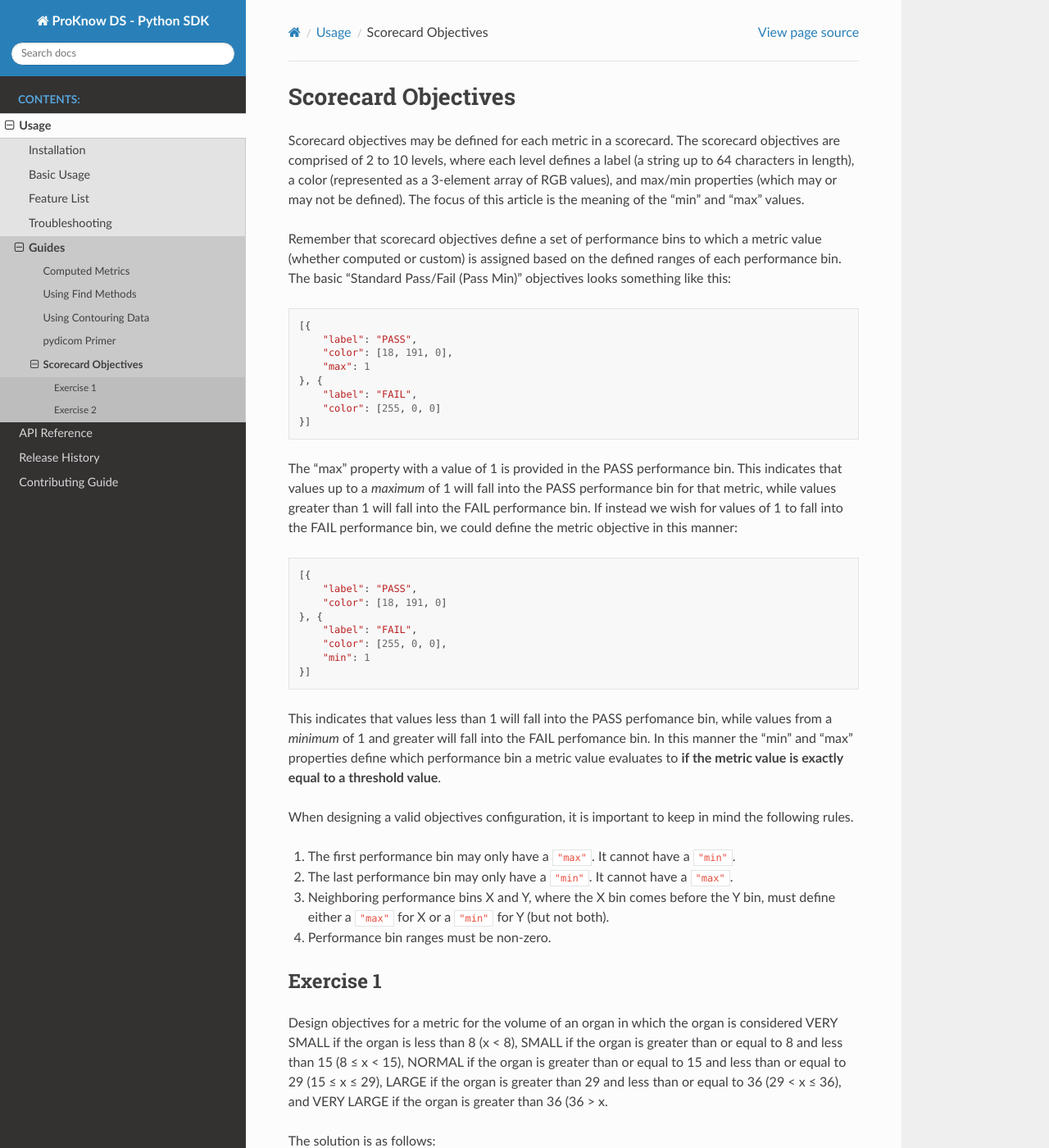
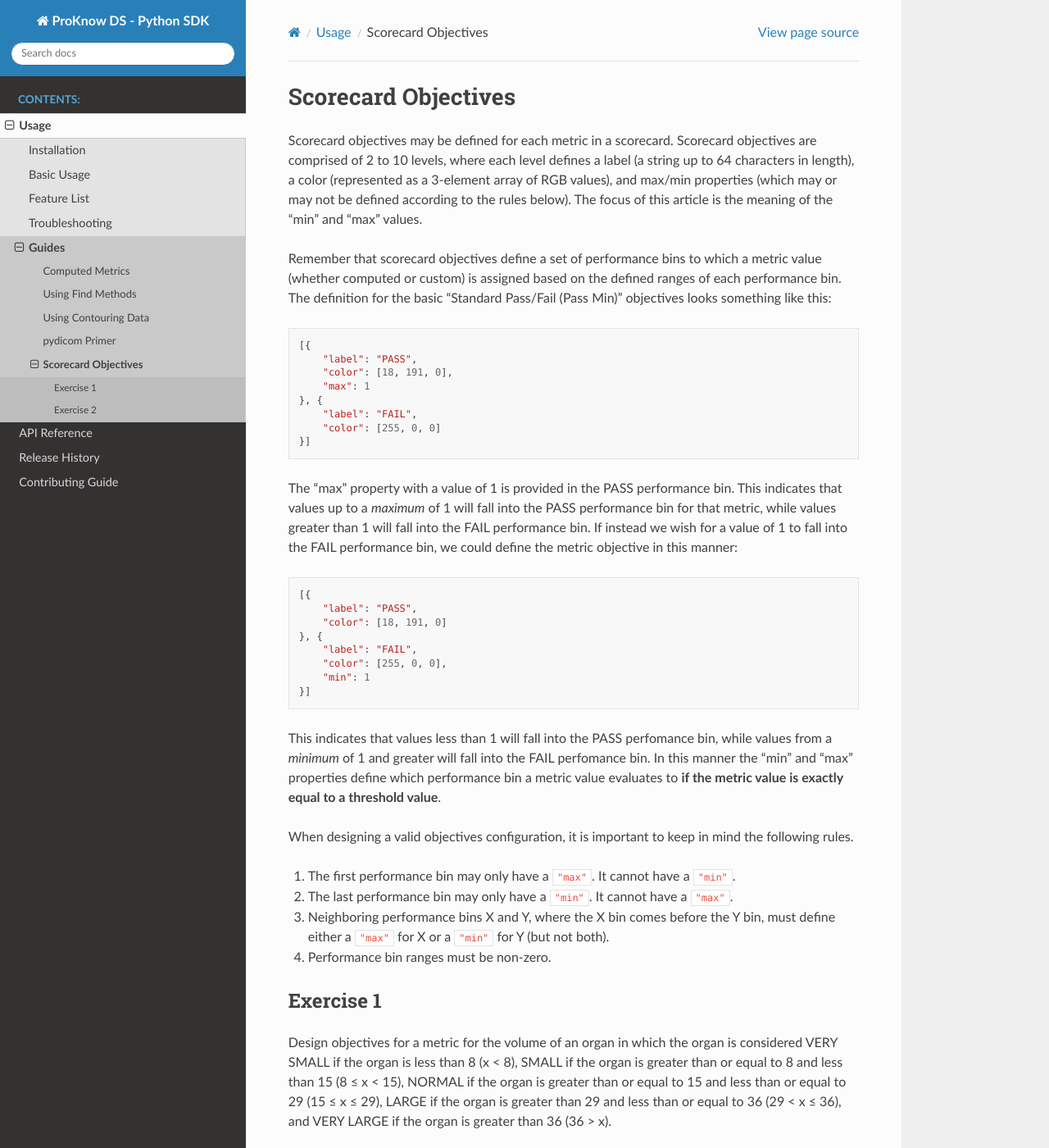
Before and after one commit to proknow/proknow-python, a Sphinx documentation site: the page built from docs/usage/scorecard_objectives.rst, in a window 1280 px wide and 1400 px high. Shown: the whole window at 82% size. Built offline with Sphinx 7.4.7 and the Read the Docs theme 2.0.0, drawn with Linux system fonts in a browser that asks for light colours.

Commit message:
tweak wording in guide; fixed typo

```diff
--- a/docs/usage/scorecard_objectives.rst
+++ b/docs/usage/scorecard_objectives.rst
@@ -3,9 +3,9 @@
 Scorecard Objectives
 ====================
 
-Scorecard objectives may be defined for each metric in a scorecard. The scorecard objectives are comprised of 2 to 10 levels, where each level defines a label (a string up to 64 characters in length), a color (represented as a 3-element array of RGB values), and max/min properties (which may or may not be defined). The focus of this article is the meaning of the "min" and "max" values.
+Scorecard objectives may be defined for each metric in a scorecard. Scorecard objectives are comprised of 2 to 10 levels, where each level defines a label (a string up to 64 characters in length), a color (represented as a 3-element array of RGB values), and max/min properties (which may or may not be defined according to the rules below). The focus of this article is the meaning of the "min" and "max" values.
 
-Remember that scorecard objectives define a set of performance bins to which a metric value (whether computed or custom) is assigned based on the defined ranges of each performance bin. The basic "Standard Pass/Fail (Pass Min)" objectives looks something like this::
+Remember that scorecard objectives define a set of performance bins to which a metric value (whether computed or custom) is assigned based on the defined ranges of each performance bin. The definition for the basic "Standard Pass/Fail (Pass Min)" objectives looks something like this::
 
     [{
         "label": "PASS",
@@ -16,7 +16,7 @@ Remember that scorecard objectives define a set of performance bins to which a m
         "color": [255, 0, 0]
     }]
 
-The "max" property with a value of 1 is provided in the PASS performance bin. This indicates that values up to a *maximum* of 1 will fall into the PASS performance bin for that metric, while values greater than 1 will fall into the FAIL performance bin. If instead we wish for values of 1 to fall into the FAIL performance bin, we could define the metric objective in this manner::
+The "max" property with a value of 1 is provided in the PASS performance bin. This indicates that values up to a *maximum* of 1 will fall into the PASS performance bin for that metric, while values greater than 1 will fall into the FAIL performance bin. If instead we wish for a value of 1 to fall into the FAIL performance bin, we could define the metric objective in this manner::
 
     [{
         "label": "PASS",
@@ -39,7 +39,7 @@ When designing a valid objectives configuration, it is important to keep in mind
 Exercise 1
 ----------
 
-Design objectives for a metric for the volume of an organ in which the organ is considered VERY SMALL if the organ is less than 8 (x < 8), SMALL if the organ is greater than or equal to 8 and less than 15 (8 ≤ x < 15), NORMAL if the organ is greater than or equal to 15 and less than or equal to 29 (15 ≤ x ≤ 29), LARGE if the organ is greater than 29 and less than or equal to 36 (29 < x ≤ 36), and VERY LARGE if the organ is greater than 36 (36 > x.
+Design objectives for a metric for the volume of an organ in which the organ is considered VERY SMALL if the organ is less than 8 (x < 8), SMALL if the organ is greater than or equal to 8 and less than 15 (8 ≤ x < 15), NORMAL if the organ is greater than or equal to 15 and less than or equal to 29 (15 ≤ x ≤ 29), LARGE if the organ is greater than 29 and less than or equal to 36 (29 < x ≤ 36), and VERY LARGE if the organ is greater than 36 (36 > x).
 
 The solution is as follows::
 
```
